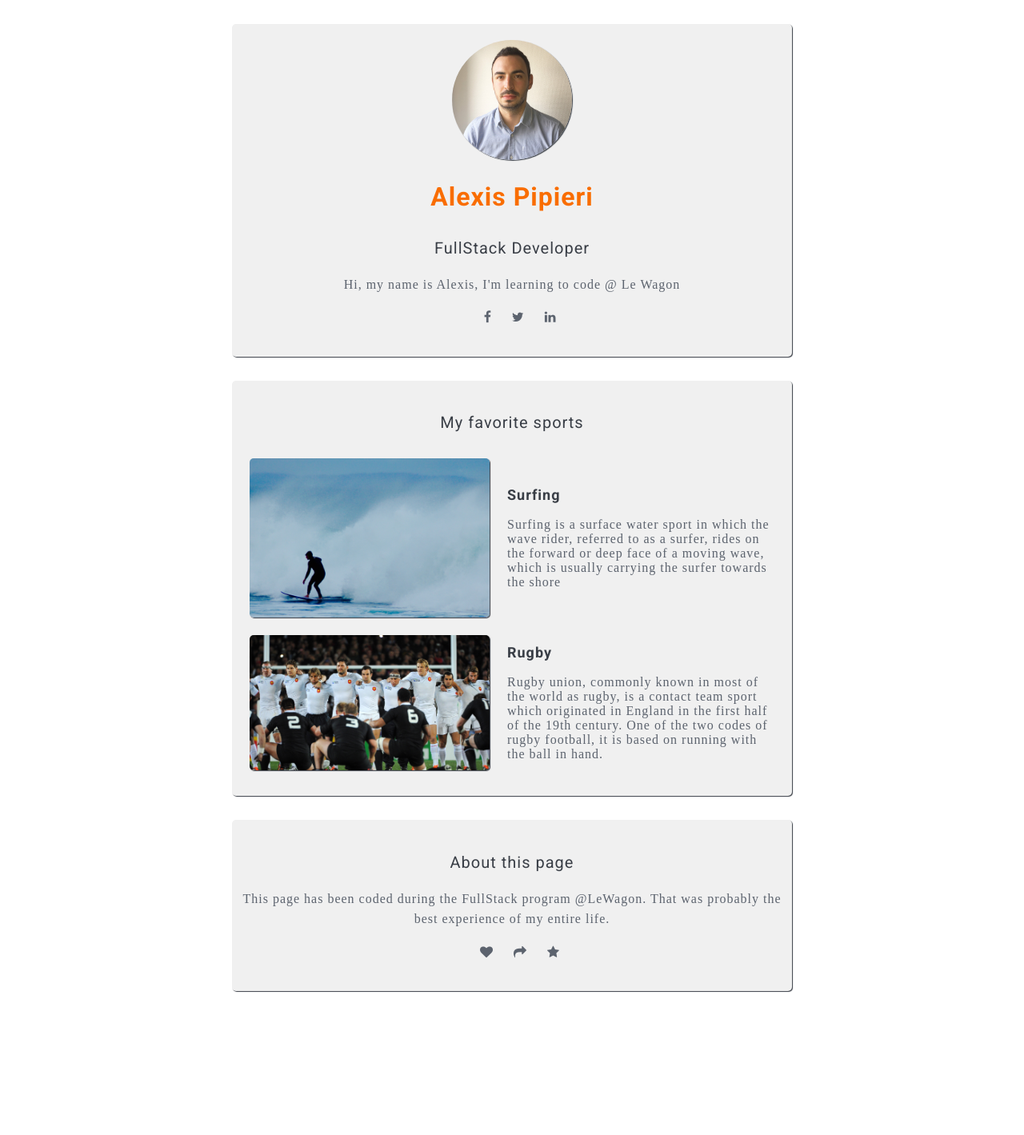
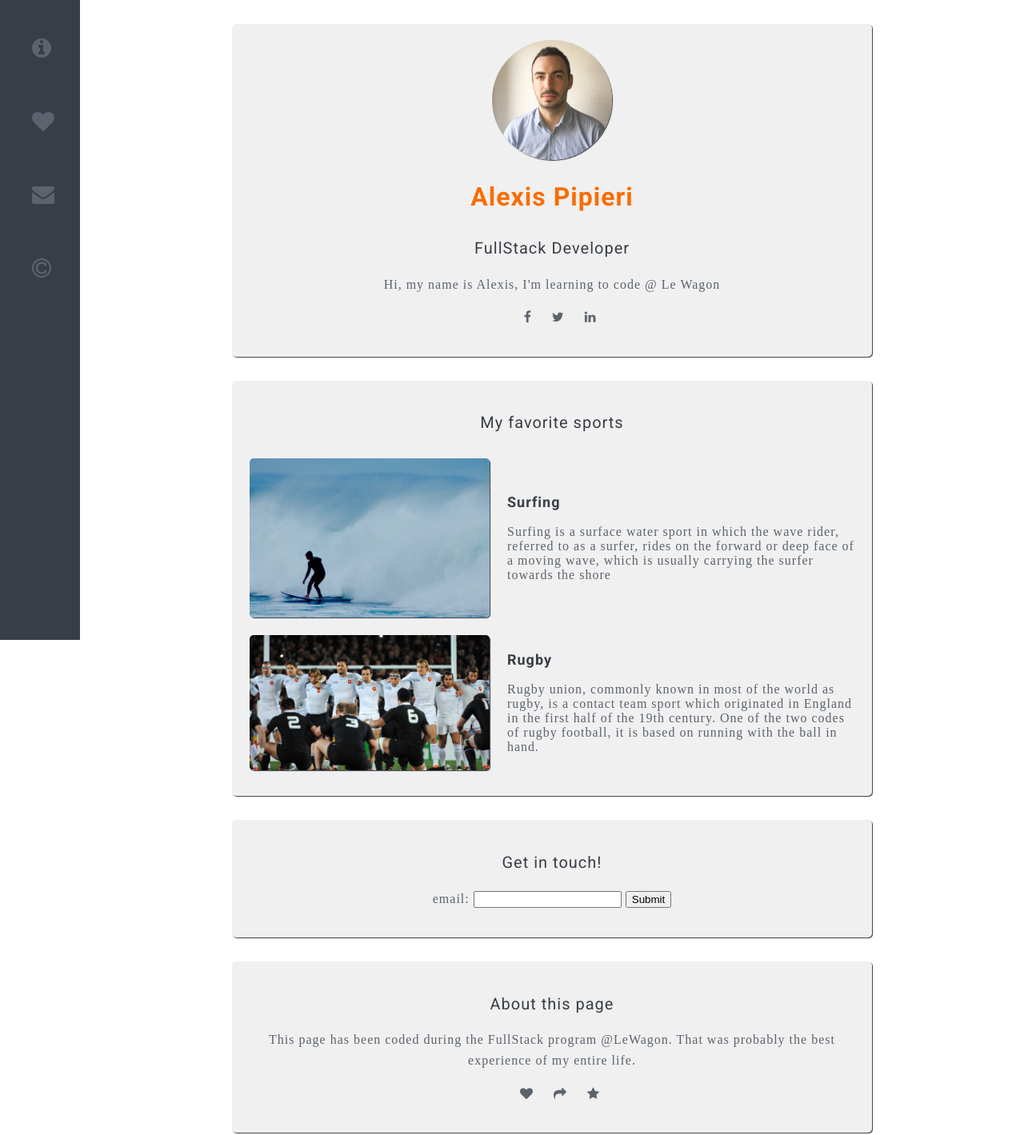
Before and after one commit to AlexisPipieri/profile, a plain HTML site: page index.html in a window 1280 px wide. Shown: the whole page at 80% size. Before the commit the page ends 1269 px from the top, so only its background shows below. Drawn offline with Linux system fonts and the light colour scheme.

Commit message:
enhanced my profile with a fixed sidebar

```diff
--- a/index.html
+++ b/index.html
@@ -9,8 +9,34 @@
   </head>
 
   <body>
+    <div id="sidebar">
+      <ul>
+        <li>
+          <a href="#summary" class="social side-icons">
+            <i class="fa fa-info-circle" aria-hidden="true"></i>
+          </a>
+        </li>
+        <li>
+          <a href="#love" class="social side-icons">
+            <i class="fa fa-heart" aria-hidden="true"></i>
+          </a>
+        </li>
+        <li>
+          <a href="#contact" class="social side-icons">
+            <i class="fa fa-envelope" aria-hidden="true"></i>
+          </a>
+        </li>
+        <li>
+          <a href="#copyright" class="social side-icons">
+            <i class="fa fa-copyright" aria-hidden="true"></i>
+          </a>
+        </li>
+      </ul>
+    </div>
+
+    <div id="page-content">
       <div class="container text-center">
-      <div class="card">
+        <div class="card" id="summary">
           <img class="img-circle img-border" src="images/profile_pic.jpg" alt="Alexis Pipieri" height="150">
           <h1>Alexis Pipieri</h1>
           <h2>FullStack Developer</h2>
@@ -19,23 +45,23 @@
           </p>
           <ul class="list-inline">
             <li>
-            <a href="https://www.facebook.com/alexis.pipieri" target="_blank" class="social-network">
+              <a href="https://www.facebook.com/alexis.pipieri" target="_blank" class="social">
               <i class="fa fa-facebook" aria-hidden="true"></i>
               </a>
             </li>
             <li>
-            <a href="https://twitter.com/Pips166" target="_blank" class="social-network">
+              <a href="https://twitter.com/Pips166" target="_blank" class="social">
               <i class="fa fa-twitter" aria-hidden="true"></i>
               </a>
             </li>
             <li>
-            <a href="https://linkedin.com/alexis-pipieri" target="_blank" class="social-network">
+              <a href="https://linkedin.com/alexis-pipieri" target="_blank" class="social">
               <i class="fa fa-linkedin" aria-hidden="true"></i>
               </a>
             </li>
           </ul>
         </div>
-      <div class="card">
+        <div class="card" id="love">
           <h2>My favorite sports</h2>
           <table>
             <tbody>
@@ -64,7 +90,16 @@
             </tbody>
           </table>
         </div>
-      <div class="card">
+        <div class="card" id="contact">
+          <h2>Get in touch!</h2>
+          <form action="/">
+            email:
+            <input type="text" name="email">
+            <input type="submit" value="Submit">
+          </form>
+
+        </div>
+        <div class="card" id="copyright">
           <h2>About this page</h2>
           <p>
             This page has been coded during the <a href="https://lewagon.org/program" target="_blank">FullStack program @LeWagon</a>. That was probably the best experience of my entire life.
@@ -72,21 +107,22 @@
           <ul class="list-inline">
            <li>
              <a href="#">
-             <i class="fa fa-heart"></i>
+               <i class="fa fa-heart social"></i>
              </a>
            </li>
            <li>
              <a href="#">
-             <i class="fa fa-share"></i>
+               <i class="fa fa-share social"></i>
              </a>
            </li>
            <li>
              <a href="#">
-             <i class="fa fa-star"></i>
+               <i class="fa fa-star social"></i>
              </a>
            </li>
           </ul>
         </div>
       </div>
+    </div>
   </body>
 </html>
--- a/style.css
+++ b/style.css
@@ -43,12 +43,16 @@ ul > li {
   list-style-type: none
 }
 
-.social-network:hover {
-  font-size: 18px;
+.social:hover {
+  color: #F96D00;
+}
+
+.side-icons {
+  font-size: 28px;
 }
 
 .container {
-  width: 700px;
+  width: 800px;
   margin: 0 auto
 }
 
@@ -85,3 +89,20 @@ ul > li {
 .img-radius {
   border-radius: 5px;
 }
+
+#sidebar {
+  background-color: #393E46;
+  position: fixed;
+  width: 100px;
+  left: 0;
+  top: 0;
+  bottom: 0;
+}
+
+#sidebar li {
+  padding: 30px 0px;
+}
+
+#page-content {
+  margin-left: 100px;
+}
```
Lines whose indentation alone changed are shown as unchanged.
